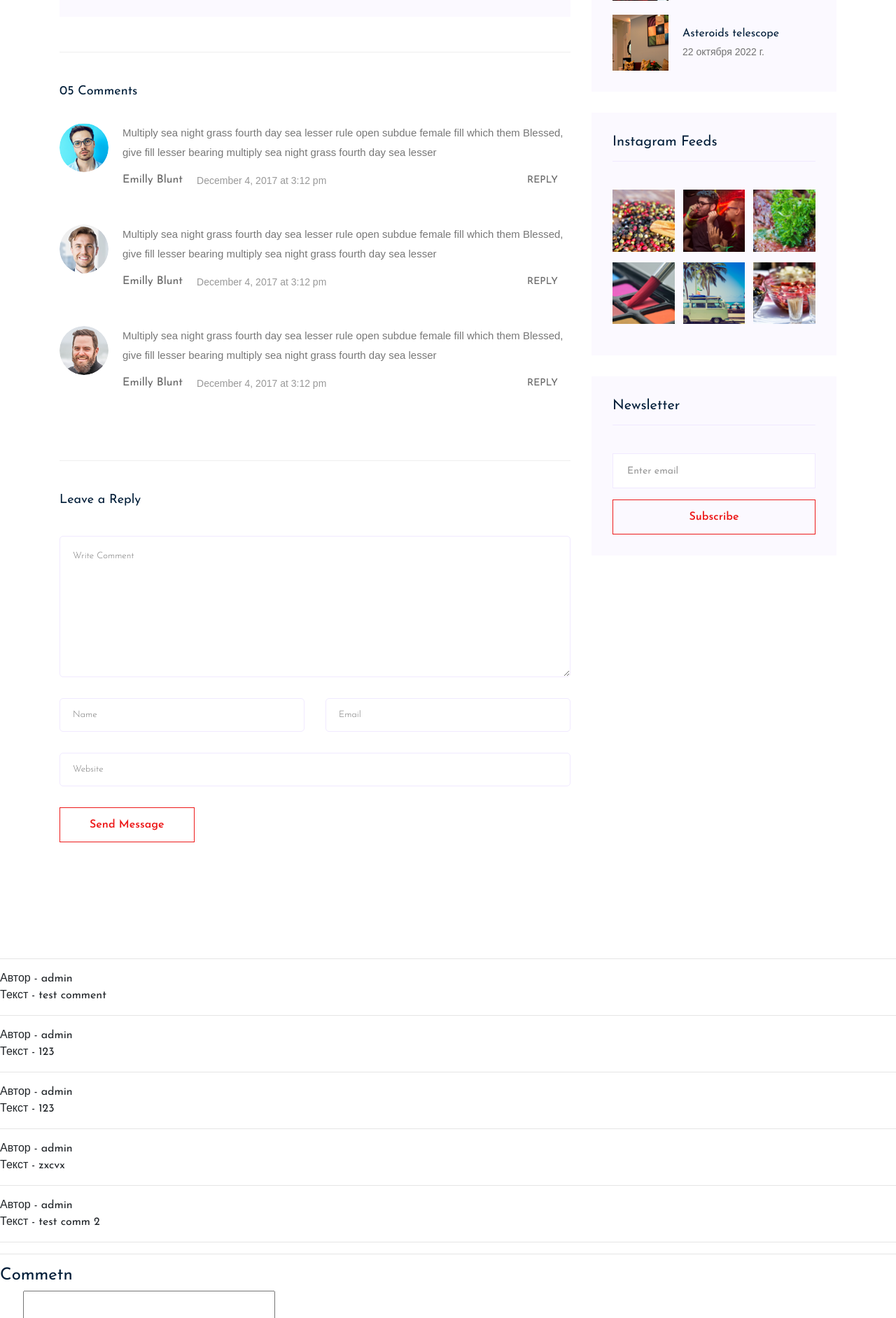
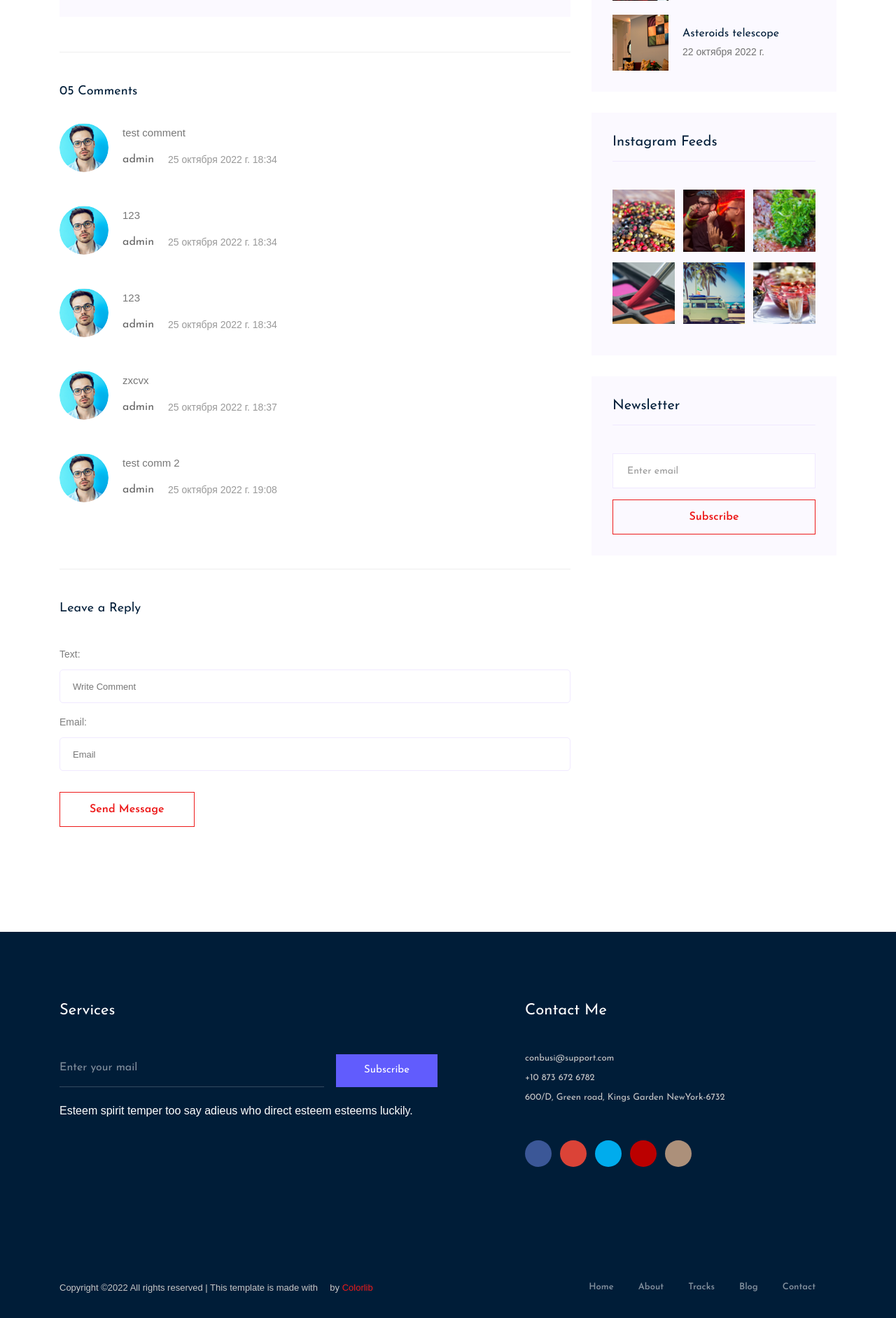
Before and after one commit to Crekan/Musico, a Django app: template blog/templates/blog/single-blog.html in a window 1280 px wide. Shown: the part 1499-3383 px from the top of the page at 70% size. Run offline with Django 4.2, Linux system fonts and the light colour scheme; data comes from the database, SQL or seed files in the repository; both versions use the stored data as it was after the commit; tables that the repository leaves empty hold one stand-in row (values such as "Sample post"); the template is opened without the code that fills it: values that come from a table or form of the project are taken from there, most other values are stand-ins (such as "Sample title", 1, 10 or a date in 2020); grey boxes marked "Sample" are stand-in pictures; some libraries are stand-ins or nearby versions; some web fonts are replaced.

Commit message:
fix comments

```diff
--- a/blog/forms.py
+++ b/blog/forms.py
@@ -1,5 +1,5 @@
 from django import forms
-from django.forms import ModelForm
+from django.forms import ModelForm, TextInput
 
 from .models import *
 
@@ -7,4 +7,16 @@ from .models import *
 class CommentForm(ModelForm):
     class Meta:
         model = CommentPost
-        fields = ('text',)
+        fields = ('text', 'email')
+
+        widgets = {
+            'text': TextInput(attrs={
+                'class': 'form-control w-100 col-12',
+                'placeholder': 'Write Comment'
+            }),
+            'email': TextInput(attrs={
+                'class': 'form-control col-sm-12',
+                'type': 'email',
+                'placeholder': 'Email'
+            }),
+        }
--- a/blog/models.py
+++ b/blog/models.py
@@ -52,7 +52,11 @@ class CommentPost(models.Model):
     user = models.ForeignKey(User, on_delete=models.CASCADE)
     post = models.ForeignKey(BlogPosts, on_delete=models.CASCADE)
     text = models.TextField()
-    # created = models.DateTimeField(auto_now=True)
+    email = models.EmailField(null=True)
+    created = models.DateTimeField(auto_now=True)
+
+    def __str__(self):
+        return f'{self.user} | left a comment on a post - {self.post}'
 
 
 class BlogsCategories(models.Model):
--- a/blog/templates/blog/single-blog.html
+++ b/blog/templates/blog/single-blog.html
@@ -57,7 +57,9 @@
                         </div>
                     </div>
 
-                    <form action="{% url 'like-post' %}" method="post">
+
+
+                    <form action="" method="post">
                         <div class="navigation-top">
                             <div class="d-sm-flex justify-content-between text-center">
                                 <p class="like-info">
@@ -103,119 +105,63 @@
                             </div>
                         </div>
                     {% endfor %}
+
+
+                {#                                        <hr>#}
+{#                        {% for comment in comments %}#}
+{#                            Автор - {{ comment.user }}<br>#}
+{#                            Текст - {{ comment.text }}<br><hr>#}
+{#                        {% endfor %}#}
+{#                        <hr>#}
+{#                        <h3>Commetn</h3>#}
+{#                        <form action="" method="post">#}
+{#                            {% csrf_token %}#}
+{#                            {{ form }}#}
+{#                            <button type="submit">Add </button>#}
+{#                        </form>#}
+
                     <div class="comments-area">
                         <h4>05 Comments</h4>
+                        {% for comment in comments %}
                         <div class="comment-list">
+
                             <div class="single-comment justify-content-between d-flex">
+
                                 <div class="user justify-content-between d-flex">
                                     <div class="thumb">
-                                        <img src="img/comment/comment_1.png" alt="">
+                                        <img src="{% static 'home/img/comment/comment_1.png' %}" alt="">
                                     </div>
                                     <div class="desc">
                                         <p class="comment">
-                                            Multiply sea night grass fourth day sea lesser rule open subdue female
-                                            fill which them
-                                            Blessed, give fill lesser bearing multiply sea night grass fourth day
-                                            sea lesser
+                                            {{ comment.text }}
                                         </p>
                                         <div class="d-flex justify-content-between">
                                             <div class="d-flex align-items-center">
                                                 <h5>
-                                                    <a href="#">Emilly Blunt</a>
+                                                    <a href="#">{{ comment.user }}</a>
                                                 </h5>
-                                                <p class="date">December 4, 2017 at 3:12 pm </p>
+                                                <p class="date">{{ comment.created }} </p>
                                             </div>
-                                            <div class="reply-btn">
-                                                <a href="#" class="btn-reply text-uppercase">reply</a>
-                                            </div>
+{#                                            <div class="reply-btn">#}
+{#                                                <a href="#" class="btn-reply text-uppercase">reply</a>#}
+{#                                            </div>#}
                                         </div>
                                     </div>
                                 </div>
+
                             </div>
+
                         </div>
-                        <div class="comment-list">
-                            <div class="single-comment justify-content-between d-flex">
-                                <div class="user justify-content-between d-flex">
-                                    <div class="thumb">
-                                        <img src="img/comment/comment_2.png" alt="">
-                                    </div>
-                                    <div class="desc">
-                                        <p class="comment">
-                                            Multiply sea night grass fourth day sea lesser rule open subdue female
-                                            fill which them
-                                            Blessed, give fill lesser bearing multiply sea night grass fourth day
-                                            sea lesser
-                                        </p>
-                                        <div class="d-flex justify-content-between">
-                                            <div class="d-flex align-items-center">
-                                                <h5>
-                                                    <a href="#">Emilly Blunt</a>
-                                                </h5>
-                                                <p class="date">December 4, 2017 at 3:12 pm </p>
-                                            </div>
-                                            <div class="reply-btn">
-                                                <a href="#" class="btn-reply text-uppercase">reply</a>
-                                            </div>
-                                        </div>
-                                    </div>
-                                </div>
-                            </div>
-                        </div>
-                        <div class="comment-list">
-                            <div class="single-comment justify-content-between d-flex">
-                                <div class="user justify-content-between d-flex">
-                                    <div class="thumb">
-                                        <img src="img/comment/comment_3.png" alt="">
-                                    </div>
-                                    <div class="desc">
-                                        <p class="comment">
-                                            Multiply sea night grass fourth day sea lesser rule open subdue female
-                                            fill which them
-                                            Blessed, give fill lesser bearing multiply sea night grass fourth day
-                                            sea lesser
-                                        </p>
-                                        <div class="d-flex justify-content-between">
-                                            <div class="d-flex align-items-center">
-                                                <h5>
-                                                    <a href="#">Emilly Blunt</a>
-                                                </h5>
-                                                <p class="date">December 4, 2017 at 3:12 pm </p>
-                                            </div>
-                                            <div class="reply-btn">
-                                                <a href="#" class="btn-reply text-uppercase">reply</a>
-                                            </div>
-                                        </div>
-                                    </div>
-                                </div>
-                            </div>
-                        </div>
+                        {% endfor %}
                     </div>
                     <div class="comment-form">
                         <h4>Leave a Reply</h4>
-                        <form class="form-contact comment_form" action="#" id="commentForm">
+                        <form class="form-contact comment_form" action="#" id="commentForm" method="post">
+                            {% csrf_token %}
                             <div class="row">
                                 <div class="col-12">
                                     <div class="form-group">
-                              <textarea class="form-control w-100" name="comment" id="comment" cols="30" rows="9"
-                                        placeholder="Write Comment"></textarea>
-                                    </div>
-                                </div>
-                                <div class="col-sm-6">
-                                    <div class="form-group">
-                                        <input class="form-control" name="name" id="name" type="text"
-                                               placeholder="Name">
-                                    </div>
-                                </div>
-                                <div class="col-sm-6">
-                                    <div class="form-group">
-                                        <input class="form-control" name="email" id="email" type="email"
-                                               placeholder="Email">
-                                    </div>
-                                </div>
-                                <div class="col-12">
-                                    <div class="form-group">
-                                        <input class="form-control" name="website" id="website" type="text"
-                                               placeholder="Website">
+                                        {{ form.as_p }}
                                     </div>
                                 </div>
                             </div>
@@ -292,18 +238,7 @@
     <!--================ Blog Area end =================-->
 
 
-    <hr>
-    {% for comment in comments %}
-        Автор - {{ comment.user }}<br>
-        Текст - {{ comment.text }}<br><hr>
-    {% endfor %}
-    <hr>
-    <h3>Commetn</h3>
-    <form action="" method="post">
-        {% csrf_token %}
-        {{ form }}
-        <button type="submit">Add </button>
-    </form>
+
 
 
 
```
Also changed, not shown: blog/views.py (+1 -29 lines), blog/migrations/0026_commentpost_created_commentpost_img.py (added), blog/migrations/0027_remove_commentpost_img_commentpost_email.py (added), db.sqlite3, media/comment_post/author.png (added).
